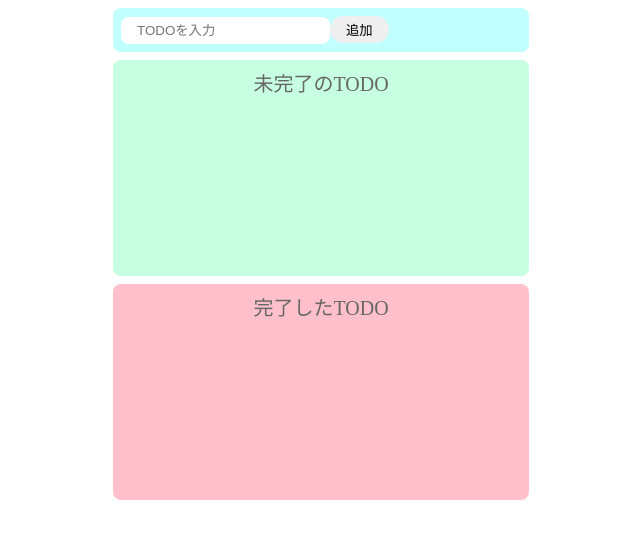
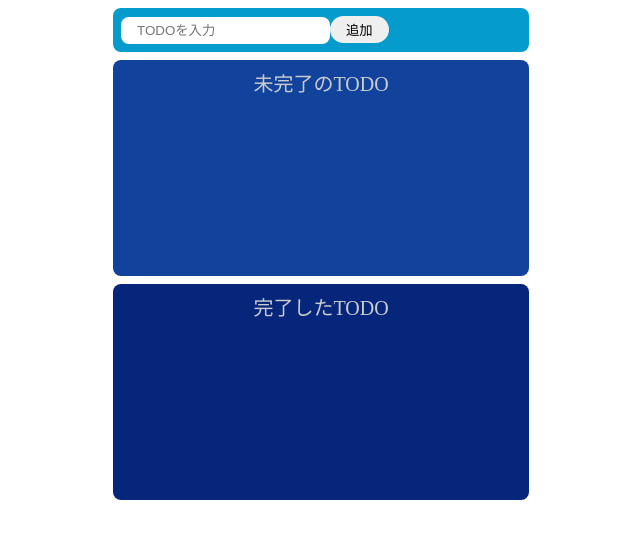
Before and after one commit to ToshifumiIde/React_basic-todo, a React (Create React App) app: page / in a window 1280 px wide. Shown: the top 538 px of the page, without its empty margins (319-959 px from the left). Built offline with nearby package versions, Linux system fonts and the light colour scheme.

Commit message:
css refactoring and create conditions of todos

```diff
--- a/src/App.jsx
+++ b/src/App.jsx
@@ -56,7 +56,11 @@ export const App = () => {
         onClick={onClickAdd}
         onChange={onChangeTodoText}
         todoText={todoText}
+        disabled={incompleteTodos.length >= 5}
       />
+      {incompleteTodos.length >= 5 && (
+        <p style={{color:"red",textAlign:"center",}}>登録できるTODOは5個までです。消化してください</p>
+      )}
       <IncompleteTodos
         todos={incompleteTodos}
         onClickComplete={onClickComplete}
--- a/src/components/CompleteTodos.jsx
+++ b/src/components/CompleteTodos.jsx
@@ -1,10 +1,31 @@
 import React from 'react'
 
 export const CompleteTodos = ({onClickBack, todos}) => {
+
+  const completeArea = {
+  backgroundColor:"#06267c",
+  borderRadius:"8px",
+  margin:"8px auto",
+  width:"400px",
+  minHeight:"200px",
+  padding:"8px",
+  color:"white",
+  };
+  const title = {
+  fontSize:" 20px",
+  textAlign:" center",
+  padding:" 0",
+  margin:" 0",
+  color:" #ccc",
+  }
+  //オブジェクトとしてスタイルを記述
+
   return (
     <>
-      <div className="complete-area">
-        <p className="title">完了したTODO</p>
+      <div
+      style={completeArea}
+      >
+        <p style={title}>完了したTODO</p>
         <ul>
           {todos.map((todo , index)=> {
             return(
--- a/src/components/IncompleteTodos.jsx
+++ b/src/components/IncompleteTodos.jsx
@@ -1,14 +1,29 @@
 import React from 'react'
 
 export const IncompleteTodos = (props) => {
+  const {onClickComplete , onClickDelete ,todos} = props;
 
-  console.log(props);
-  const {onClickComplete , onClickDelete ,todos} = props;
+  const incompleteArea = {
+    backgroundColor: "#11439d",
+  width: "400px",
+  minHeight: "200px",
+  margin: "8px auto",
+  padding: "8px",
+  borderRadius: "8px",
+  color:"white",
+  }
+  const title = {
+  fontSize:" 20px",
+  textAlign:" center",
+  padding:" 0",
+  margin:" 0",
+  color:" #ccc",
+  }
 
   return (
     <>
-            <div className="incomplete-area">
-        <p className="title">未完了のTODO</p>
+            <div style={incompleteArea}>
+        <p style={title}>未完了のTODO</p>
         <ul>
           {todos.map((todo , index) =>{
             //map関数の第一引数に値、第二引数にindexが格納される
--- a/src/components/InputTodo.jsx
+++ b/src/components/InputTodo.jsx
@@ -1,17 +1,27 @@
 import React from 'react'
 
-export const InputTodo = ({onClick,onChange,todoText}) => {
-  // const { onClick , onChange , todoText } = props;
+export const InputTodo = ({onClick,onChange,todoText ,disabled}) => {
+
+  const inputArea ={
+    backgroundColor:"#059bcc",
+  width:" 400px",
+  margin:" 8px auto",
+  padding:" 8px",
+  borderRadius:" 8px",
+  };
+
   return (
     <>
-      <div className="input-area">
+      <div style={inputArea}>
         <input
+          disabled={disabled}
           type="text"
           placeholder="TODOを入力"
           value={todoText}
           onChange={onChange}
           />
         <button
+          disabled={disabled}
           onClick={onClick}
         >
           追加
--- a/src/style.css
+++ b/src/style.css
@@ -10,10 +10,7 @@ li {
   list-style: none;
   margin-right: 8px;
 }
-h1 {
-  margin: 0;
-  text-align: center;
-}
+
 .title {
   font-size: 20px;
   text-align: center;
@@ -51,19 +48,3 @@ input {
   padding: 8px;
   border-radius: 8px;
 }
-.incomplete-area {
-  background-color: #c6ffe2;
-  width: 400px;
-  min-height: 200px;
-  margin: 8px auto;
-  padding: 8px;
-  border-radius: 8px;
-}
-.complete-area {
-  background-color: pink;
-  border-radius: 8px;
-  margin: 8px auto;
-  width: 400px;
-  min-height: 200px;
-  padding: 8px;
-}
```
Also changed, not shown: 1 other file (tests, documents, lock files or other folders).
